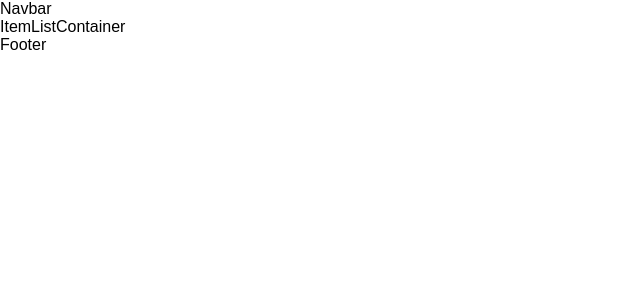
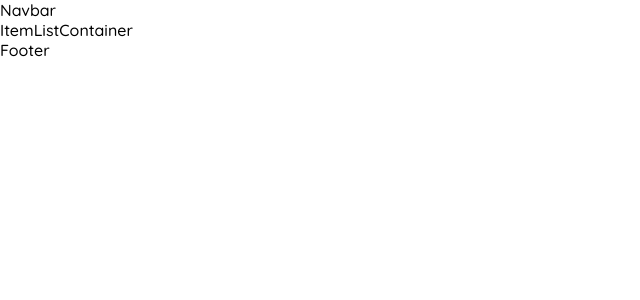
Before and after one commit to matias-salas/DH-Proyecto-Integrador-G4-Front, a React (Vite) app in the folder digital-car/: page / in a window 1280 px wide. Shown: the top 300 px of the page, without its empty margins (0-640 px from the left). Built offline with nearby package versions, Linux system fonts and the light colour scheme.

Commit message:
add font index

```diff
--- a/digital-car/index.html
+++ b/digital-car/index.html
@@ -1,8 +1,14 @@
-<!doctype html>
+<!DOCTYPE html>
 <html lang="en">
   <head>
     <meta charset="UTF-8" />
     <link rel="icon" type="image/svg+xml" href="/logoDC.png" />
+    <link rel="preconnect" href="https://fonts.googleapis.com" />
+    <link rel="preconnect" href="https://fonts.gstatic.com" crossorigin />
+    <link
+      href="https://fonts.googleapis.com/css2?family=Montserrat:wght@100;200;300;400;500;600;700;800;900&family=Quicksand:wght@300;500;700&display=swap"
+      rel="stylesheet"
+    />
     <meta name="viewport" content="width=device-width, initial-scale=1.0" />
     <title>Digital Car</title>
   </head>
--- a/digital-car/src/index.css
+++ b/digital-car/src/index.css
@@ -1,9 +1,9 @@
 :root {
   --black: #000000;
-    --white: #FFFFFF;
+  --white: #ffffff;
   --dark: #232830;
   --very-light-pink: #c7c7c7;
-    --text-input-field: #F7F7F7;
+  --text-input-field: #f7f7f7;
   --color-one: #876797;
   --color-two: #c0b0c9;
   --color-three: #46354e;
@@ -14,8 +14,9 @@
   --md: 16px;
   --lg: 18px;
 }
-body{
+body {
   margin: 0;
   box-sizing: border-box;
-    font-family: 'Quicksand', sans-serif;
+  font-family: "Montserrat", sans-serif;
+  font-family: "Quicksand", sans-serif;
 }
```
Also changed, not shown: digital-car/src/App.css (added). Lines whose indentation alone changed are shown as unchanged.
